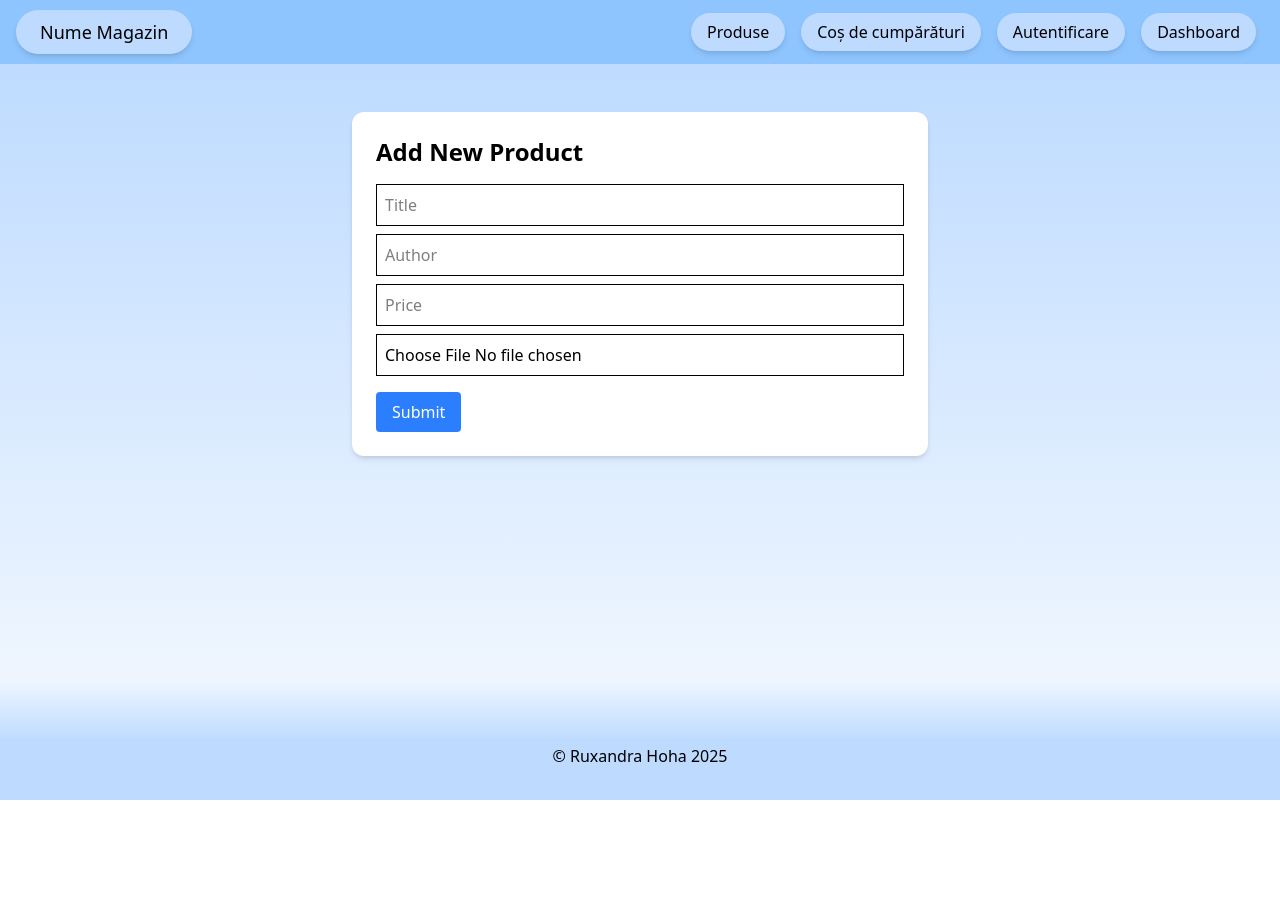
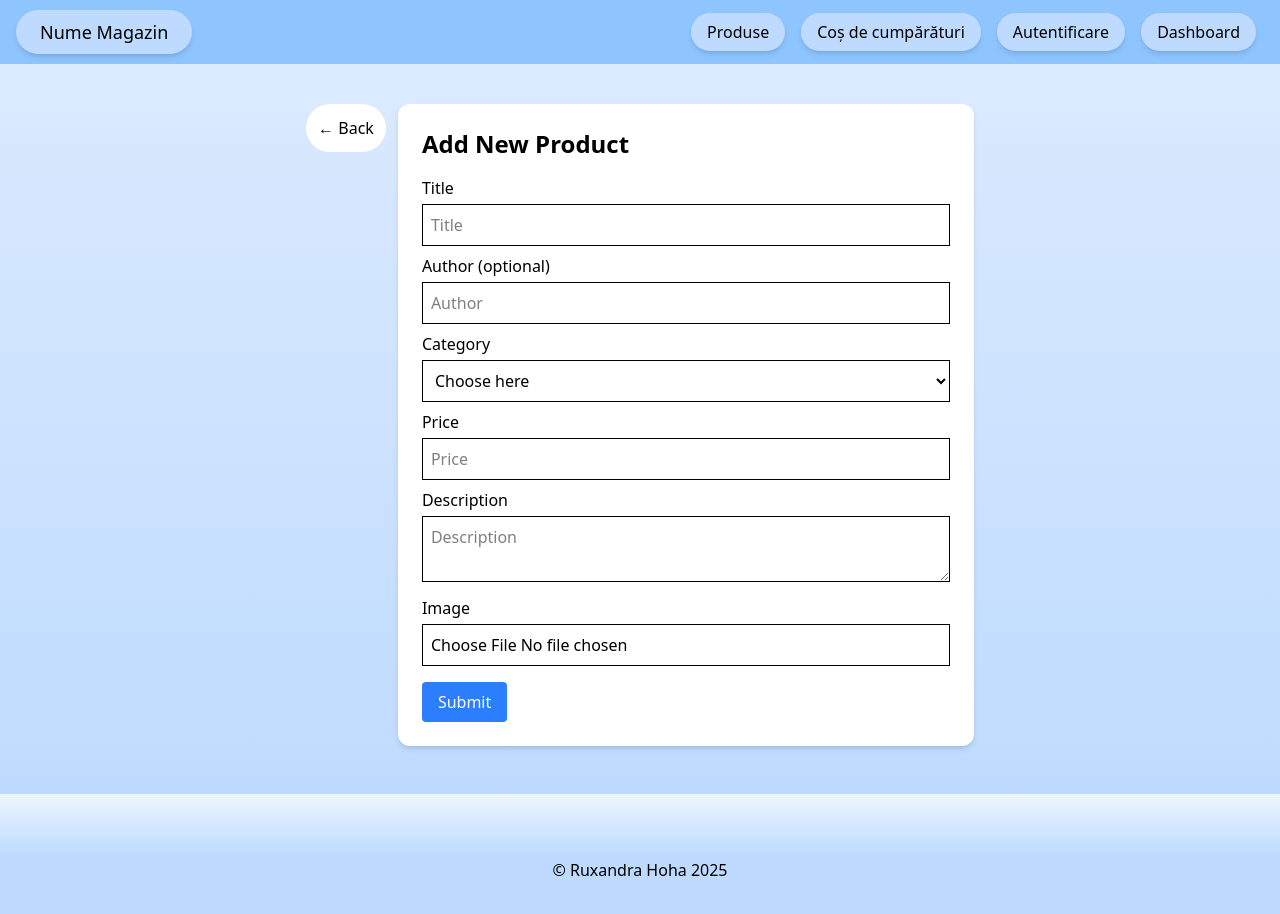
Before and after one commit to ruxandrahoha/e-commerce, a React (Vite) app: page /dashboard/add in a window 1280 px wide. Before the commit the page ends 800 px from the top, so only its background shows below. Built offline with nearby package versions, Linux system fonts and the light colour scheme.

Commit message:
Added filtering, upgraded AddProduct

```diff
--- a/src/components/Layout.jsx
+++ b/src/components/Layout.jsx
@@ -28,7 +28,7 @@ export default function Layout() {
                 </nav>
             </header>
 
-            <main className="bg-gradient-to-b from-blue-200 to-blue-50 flex-1 p-4 pb-12">
+            <main className="bg-gradient-to-b from-blue-100 to-blue-200 flex-1 p-4 pb-12">
                 <Outlet />
             </main>
 
--- a/src/firebase.js
+++ b/src/firebase.js
@@ -17,17 +17,17 @@ const firebaseConfig = {
   appId: "1:360174152454:web:d02b5ef10df5276c068c87"
 };
 
-const app = initializeApp(firebaseConfig);
+const app = initializeApp(firebaseConfig)
 
-export const auth = getAuth(app);
-export const db = getFirestore(app);
+export const auth = getAuth(app)
+export const db = getFirestore(app)
 const colRef = collection(db, 'products')
 
+export function listenToProducts(setProducts) {
+  const productsQuery = query(colRef, orderBy("createdAt", "desc"))
 
-export function listenToProducts(setProducts) {
-  const colRef = collection(db, "products");
   return onSnapshot(
-    colRef,
+    productsQuery,
     (snapshot) => {
       const products = snapshot.docs.map(doc => ({
         id: doc.id,
@@ -44,7 +44,10 @@ export function listenToProducts(setProducts) {
 export async function addProduct(product) {
   addDoc(colRef, {
     title: product.title,
-    author: product.author,
+    author: product.author || null,
+    price: product.price,
+    category: product.category || "uncategorized",
+    description: product.description || "",
     createdAt: serverTimestamp()
   })
 }
--- a/src/pages/AddProduct.jsx
+++ b/src/pages/AddProduct.jsx
@@ -3,7 +3,7 @@ import { useNavigate } from "react-router";
 import { addProduct } from "../firebase";
 
 export default function AddProduct() {
-  const [product, setProduct] = useState({ title: "", author: "", price: "", image: null });
+  const [product, setProduct] = useState({ title: "", author: "", price: NaN, image: null, description: "", category: "" });
   const navigate = useNavigate();
 
   const handleSubmit = async (e) => {
@@ -13,40 +13,90 @@ export default function AddProduct() {
   };
 
   return (
-    <form onSubmit={handleSubmit} className="max-w-xl mx-auto mt-8 bg-white p-6 rounded-xl shadow-md">
+    <div className="flex justify-center items-start mt-6">
+      <button
+        type="button"
+        onClick={() => navigate(-1)}
+        className="bg-white text-black rounded-3xl mr-3 p-3 hover:bg-gray-400 cursor-pointer"
+      >
+        ← Back
+      </button>
+
+      <form onSubmit={handleSubmit} className="w-xl bg-white p-6 rounded-xl shadow-md">
         <h2 className="text-2xl font-bold mb-4">Add New Product</h2>
+
+        <label className="block mb-2">
+          <span className="block font-medium mb-1">Title</span>
           <input
-        className="border p-2 mb-2 w-full"
+            className="border p-2 w-full"
             placeholder="Title"
             value={product.title}
             onChange={(e) => setProduct({ ...product, title: e.target.value })}
             required
           />
+        </label>
+
+        <label className="block mb-2">
+          <span className="block font-medium mb-1">Author (optional)</span>
           <input
-        className="border p-2 mb-2 w-full"
+            className="border p-2 w-full"
             placeholder="Author"
             value={product.author}
             onChange={(e) => setProduct({ ...product, author: e.target.value })}
+          />
+        </label>
+
+        <label className="block mb-2">
+          <span className="block font-medium mb-1">Category</span>
+          <select
+            className="border p-2 w-full"
+            value={product.category}
+            onChange={(e) => setProduct({ ...product, category: e.target.value })}
             required
-      />
+          >
+            <option disabled value="">Choose here</option>
+            <option value="books">Book</option>
+            <option value="cassettes">Cassette</option>
+            <option value="cds">CD</option>
+          </select>
+        </label>
+
+        <label className="block mb-2">
+          <span className="block font-medium mb-1">Price</span>
           <input
-        className="border p-2 mb-2 w-full"
+            className="border p-2 w-full"
             type="number"
             placeholder="Price"
             value={product.price}
-        onChange={(e) => setProduct({ ...product, price: parseFloat(e.target.value).toString() })}
+            onChange={(e) => setProduct({ ...product, price: parseFloat(e.target.value) })}
             required
           />
+        </label>
+
+        <label className="block mb-2">
+          <span className="block font-medium mb-1">Description</span>
+          <textarea
+            className="border p-2 w-full"
+            placeholder="Description"
+            value={product.description}
+            onChange={(e) => setProduct({ ...product, description: e.target.value })}
+          />
+        </label>
+
+        <label className="block mb-4">
+          <span className="block font-medium mb-1">Image</span>
           <input
-        className="border p-2 mb-4 w-full"
+            className="border p-2 w-full"
             type="file"
             accept="image/*"
             onChange={(e) => setProduct({ ...product, image: e.target.files[0] })}
-        required
           />
+        </label>
+
         <button type="submit" className="bg-blue-500 text-white px-4 py-2 rounded hover:bg-blue-600">
           Submit
         </button>
       </form>
+    </div>
   );
 }
--- a/src/pages/Cart.jsx
+++ b/src/pages/Cart.jsx
@@ -8,7 +8,7 @@ export default function Cart() {
   const totalPrice = cart.reduce((acc, item) => acc + item.price * item.quantity, 0)
 
   if (cart.length === 0) {
-    return <p className="bg-blue-300 max-w-sm rounded-3xl shadow-lg mx-auto text-center p-3 w-full text-xl font-serif mt-20">Coșul dvs. este gol.</p>;
+    return <p className="bg-blue-200 max-w-sm rounded-xl shadow-lg mx-auto text-center p-8 w-full text-xl font-serif mt-20">Coșul dvs. este gol.</p>;
   }
 
   return (
@@ -94,6 +94,9 @@ export default function Cart() {
           Preț total: {totalPrice} lei
         </h1>
       </div>
+      <button className="flex justify-center bg-blue-300 rounded-2xl hover:bg-blue-400 hover:text-white transition cursor-pointer m-auto py-2 px-16 text-xl">
+        Plasează comanda
+      </button>
     </div>
   );
 }
--- a/src/pages/ProductList.jsx
+++ b/src/pages/ProductList.jsx
@@ -1,23 +1,32 @@
 import { useEffect, useState } from "react"
-import { Link } from "react-router"
+import { Link, useSearchParams } from "react-router"
 import { useCart } from "../context/CartContext"
 import myImage from "../assets/temporaryImage.jpeg"
 import { listenToProducts } from "../firebase"
 
 export default function ProductList() {
-  const [products, setProducts] = useState([]);
-  const { addToCart } = useCart();
+  const [products, setProducts] = useState([])
+  const [searchParams, setSearchParams] = useSearchParams()
+  const { addToCart } = useCart()
+
+  const filter = searchParams.get("filter") || "all"
 
   useEffect(() => {
-    const unsubscribe = listenToProducts(setProducts);
-    return () => unsubscribe(); // important cleanup
+    const unsubscribe = listenToProducts(setProducts)
+    return () => unsubscribe()
   }, []);
 
-  const cardElements = products.map(product => (
+  const filteredProducts = filter === "all" ? products : products.filter((product) => product.category === filter)
+
+  function updateFilter(value) {
+    setSearchParams(value === "all" ? {} : { filter: value })
+  };
+
+  const cardElements = filteredProducts.map(product => (
     <div key={product.id} className="w-64 bg-white m-2 p-4 rounded-xl shadow-md">
       <Link to={`/products/${product.id}`}>
         <img className="w-64 h-[250px] object-cover" src={myImage} alt={`Cover of ${product.title}`} />
-        <h1 className="font-bold">{product.title}</h1>
+        <h1 className="font-bold line-clamp-1">{product.title}</h1>
       </Link>
       <h2>de {product.author}</h2>
       <div className="flex justify-between pt-4">
@@ -33,8 +42,36 @@ export default function ProductList() {
   ));
 
   return (
-    <div className="flex flex-wrap justify-center items-center w-5/6 m-auto">
-      {cardElements}
+    <div className="flex flex-col items-center">
+      <div className="flex gap-4">
+        <button
+          onClick={() => updateFilter("all")}
+          className={`px-4 py-2 rounded-xl ${filter === "all" ? "bg-blue-500 text-white transition" : "bg-blue-200 transition"}`}
+        >
+          Toate produsele
+        </button>
+        <button
+          onClick={() => updateFilter("books")}
+          className={`px-4 py-2 rounded-xl ${filter === "books" ? "bg-blue-500 text-white transition" : "bg-blue-200 transition"}`}
+        >
+          Cărți
+        </button>
+        <button
+          onClick={() => updateFilter("cassettes")}
+          className={`px-4 py-2 rounded-xl ${filter === "cassettes" ? "bg-blue-500 text-white transition" : "bg-blue-200 transition"}`}
+        >
+          Casete
+        </button>
+        <button
+          onClick={() => updateFilter("cds")}
+          className={`px-4 py-2 rounded-xl ${filter === "cds" ? "bg-blue-500 text-white transition" : "bg-blue-200 transition"}`}
+        >
+          CD-uri
+        </button>
+      </div>
+      <div className="flex flex-wrap justify-center items-center w-5/6 m-auto">
+        {cardElements}
+      </div>
     </div>
   );
 }
```
Also changed, not shown: src/pages/EditProduct.jsx (+8 -8 lines). Lines whose indentation alone changed are shown as unchanged.
